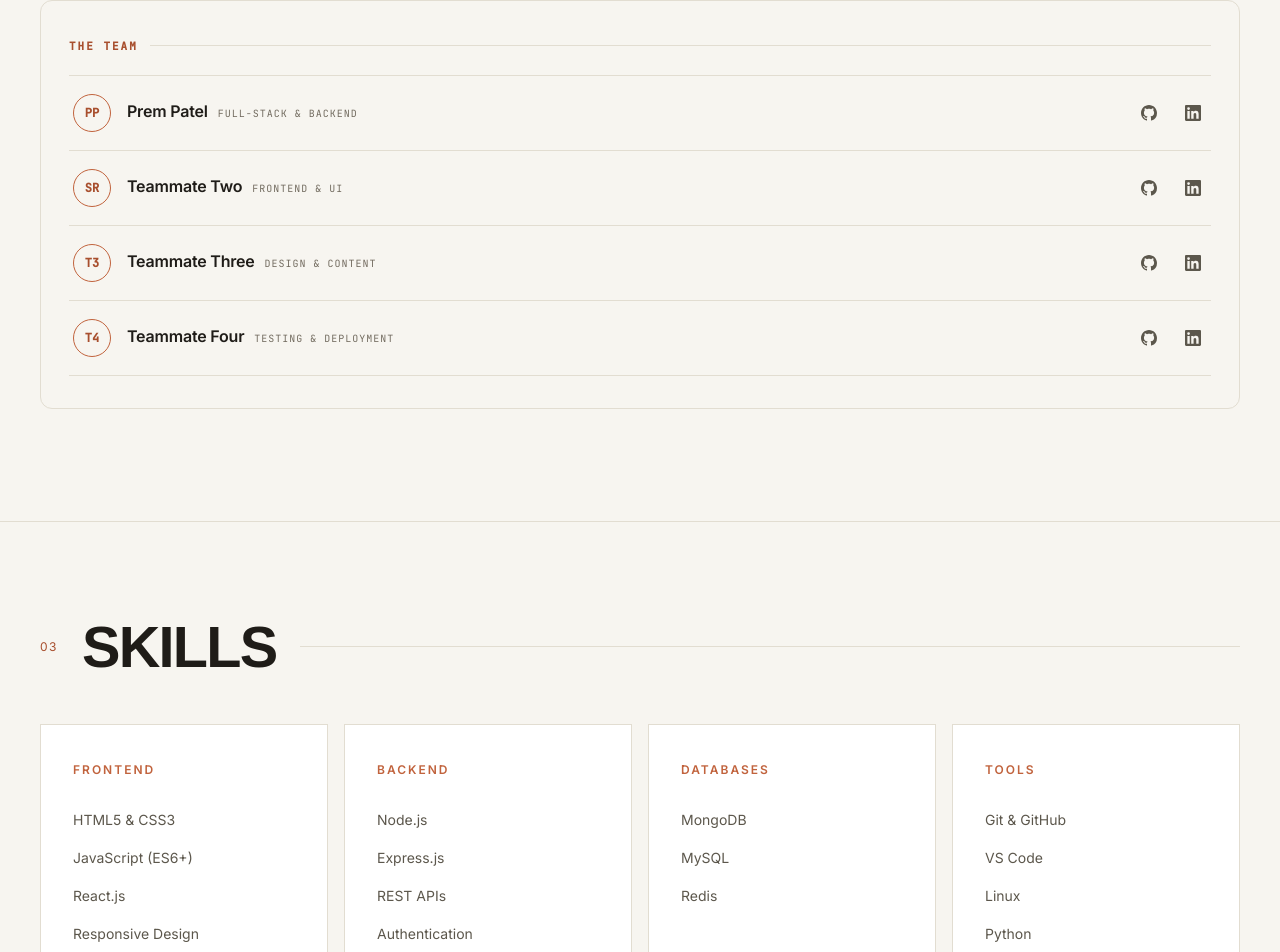
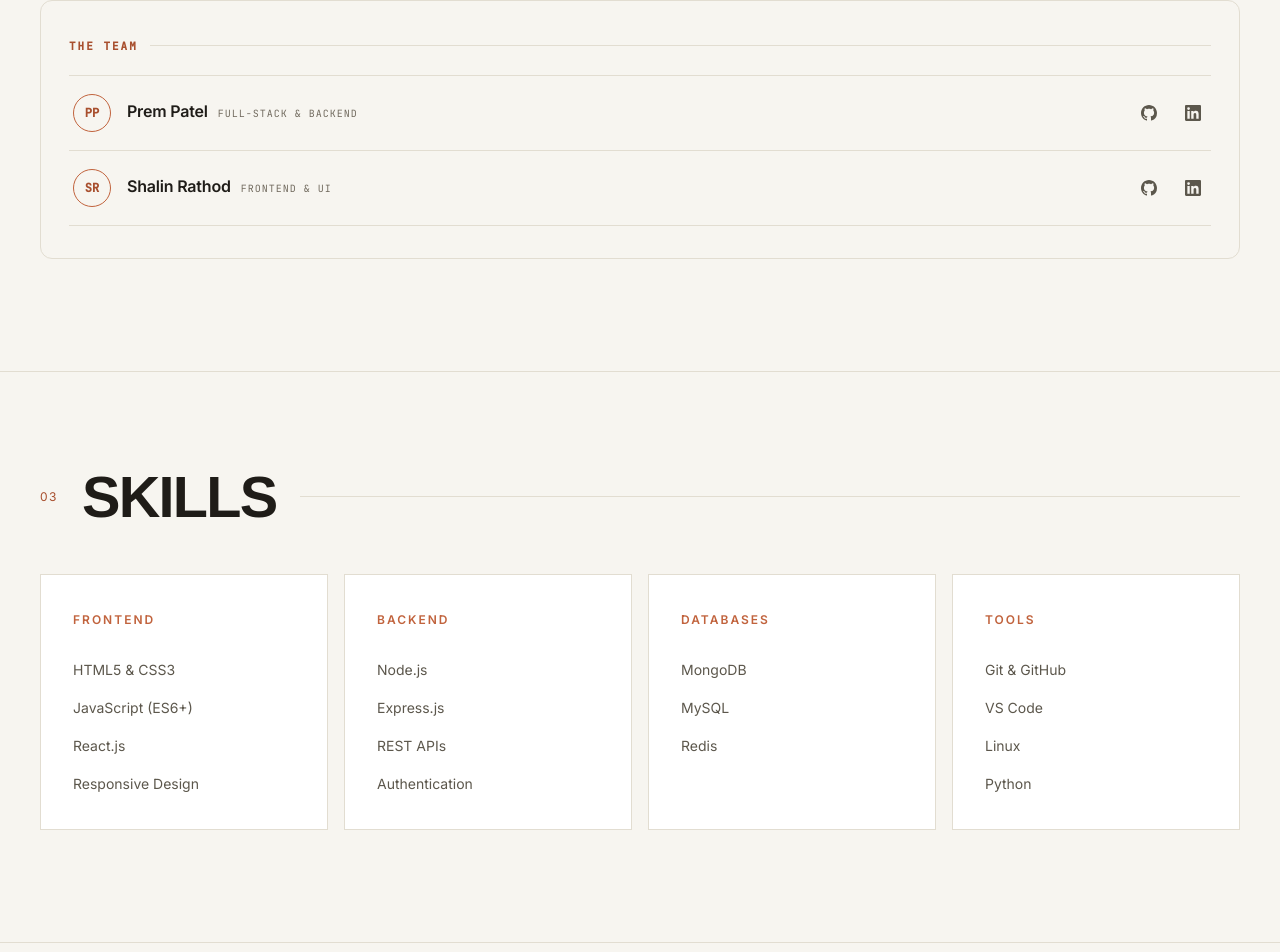
Before and after one commit to ignit-fury/portfolio, a React (Create React App) app in the folder client/: page / in a window 1280 px wide. Shown: the part 3870-4822 px from the top of the page. Built offline with nearby package versions, Linux system fonts and the light colour scheme; a web font is replaced by a local one.

Commit message:
fix: remove placeholder team members, finalize Shalin Rathod

```diff
--- a/client/src/components/Team.js
+++ b/client/src/components/Team.js
@@ -10,25 +10,11 @@ const TEAM = [
     linkedin: "https://www.linkedin.com/in/ignitfury/",
   },
   {
-    name: "Teammate Two",
+    name: "Shalin Rathod",
     role: "Frontend & UI",
     initials: "SR",
     github: "https://github.com/shalin0078",
     linkedin: "https://www.linkedin.com/in/shalin-rathod-301400305/",
-  },
-  {
-    name: "Teammate Three",
-    role: "Design & content",
-    initials: "T3",
-    github: "https://github.com/handle-3",
-    linkedin: "https://linkedin.com/in/handle-3",
-  },
-  {
-    name: "Teammate Four",
-    role: "Testing & deployment",
-    initials: "T4",
-    github: "https://github.com/handle-4",
-    linkedin: "https://linkedin.com/in/handle-4",
   },
 ];
 
```
